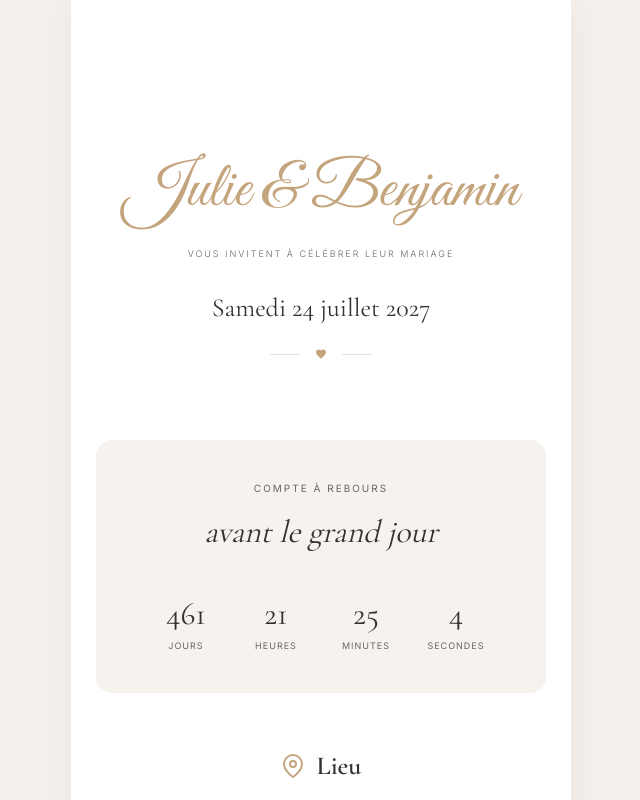
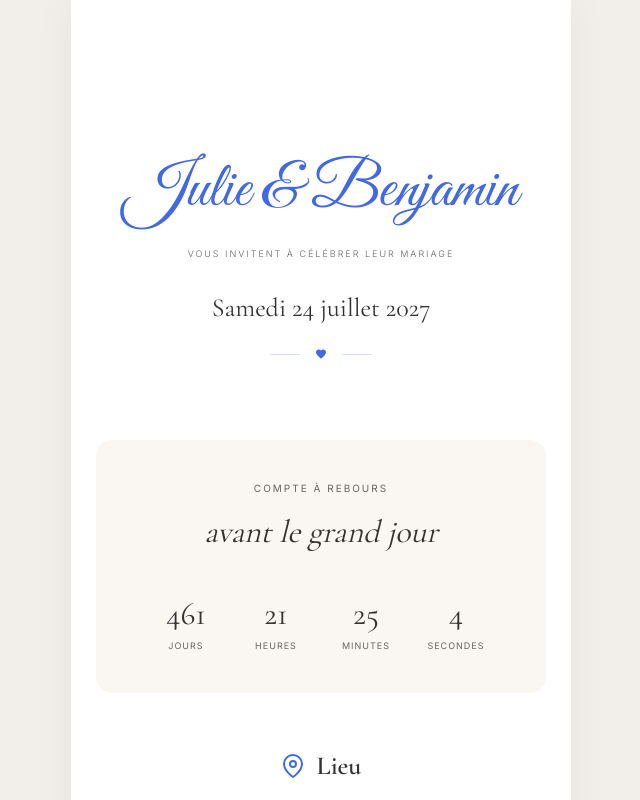
Before and after one commit to Hachimanai/julie-benjamin-mariage, a plain HTML site: page index.html in a window 1280 px wide. Shown: the top 800 px of the page, without its empty margins (319-959 px from the left). Drawn offline with nearby package versions, Linux system fonts and the light colour scheme.

Commit message:
update style for king blue dominant

```diff
--- a/style.css
+++ b/style.css
@@ -1,11 +1,11 @@
 :root {
-    --page-bg: #f5f0eb;
+    --page-bg: #f2eee9; /* Fond extérieur plus clair et neutre */
     --main-bg: #ffffff;
-    --inner-beige: #f6f3ee;
-    --accent-gold: #c4a47c;
+    --inner-beige: #faf7f2; /* Beige parchemin très clair et doux */
+    --accent-gold: #4169E1;
     --text-primary: #333333;
     --text-secondary: #666666;
-    --dark-btn: #333333;
+    --dark-btn: #4169E1;
 
     --font-serif: 'Cormorant Garamond', serif;
     --font-sans: 'Inter', sans-serif;
@@ -118,7 +118,7 @@ section {
     content: "";
     height: 1px;
     width: 30px;
-    background-color: #e8e1d9;
+    background-color: rgba(65, 105, 225, 0.2); /* Bleu roi translucide */
 }
 
 /* Icons */
@@ -684,7 +684,7 @@ input[type="text"] {
 }
 
 input:checked + .slider {
-  background-color: #333;
+  background-color: var(--accent-gold);
 }
 
 .slider.round {
@@ -707,3 +707,4 @@ input:checked + .slider:before {
         font-size: 26px;
     }
 }
+}
```
